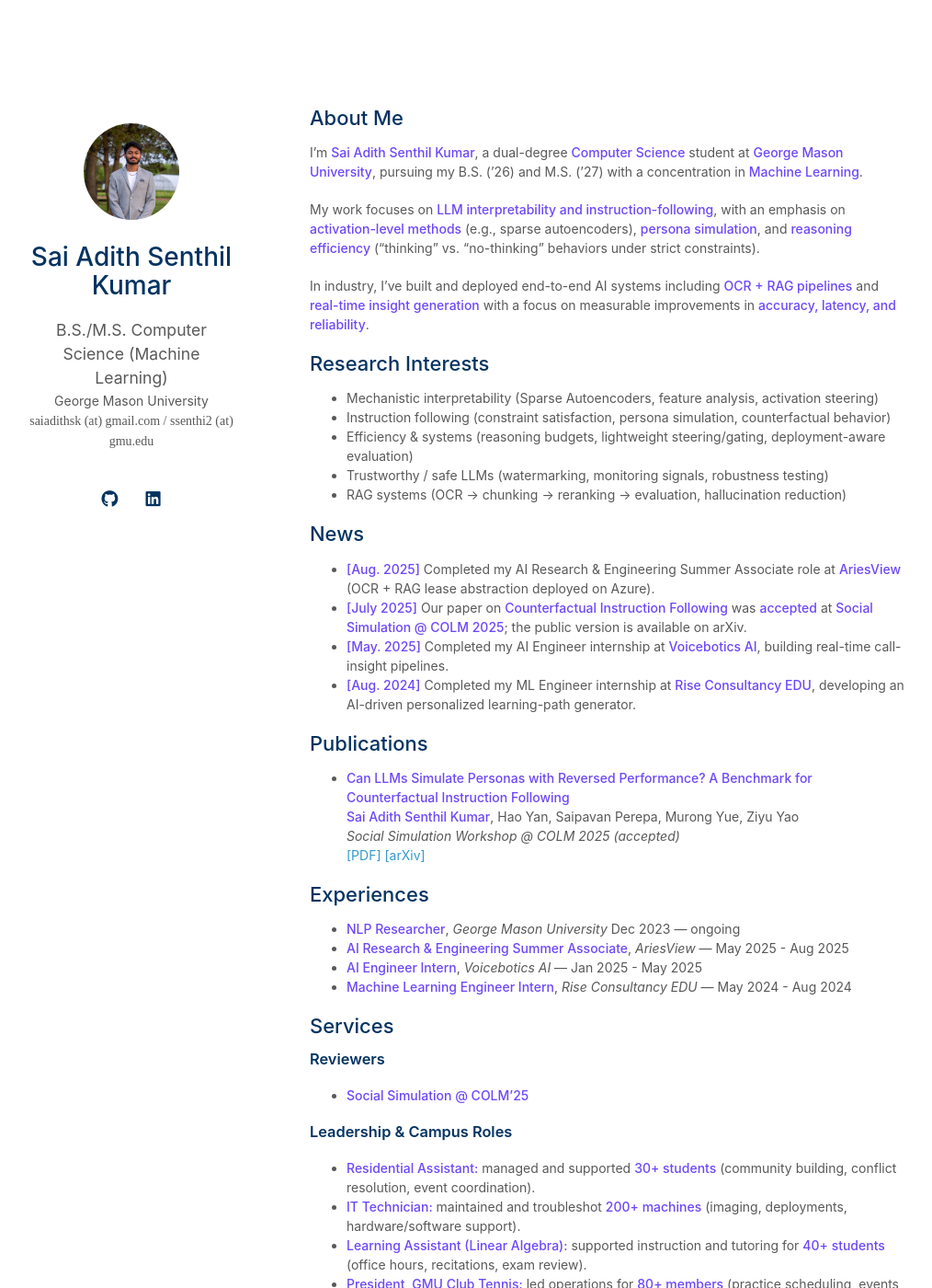
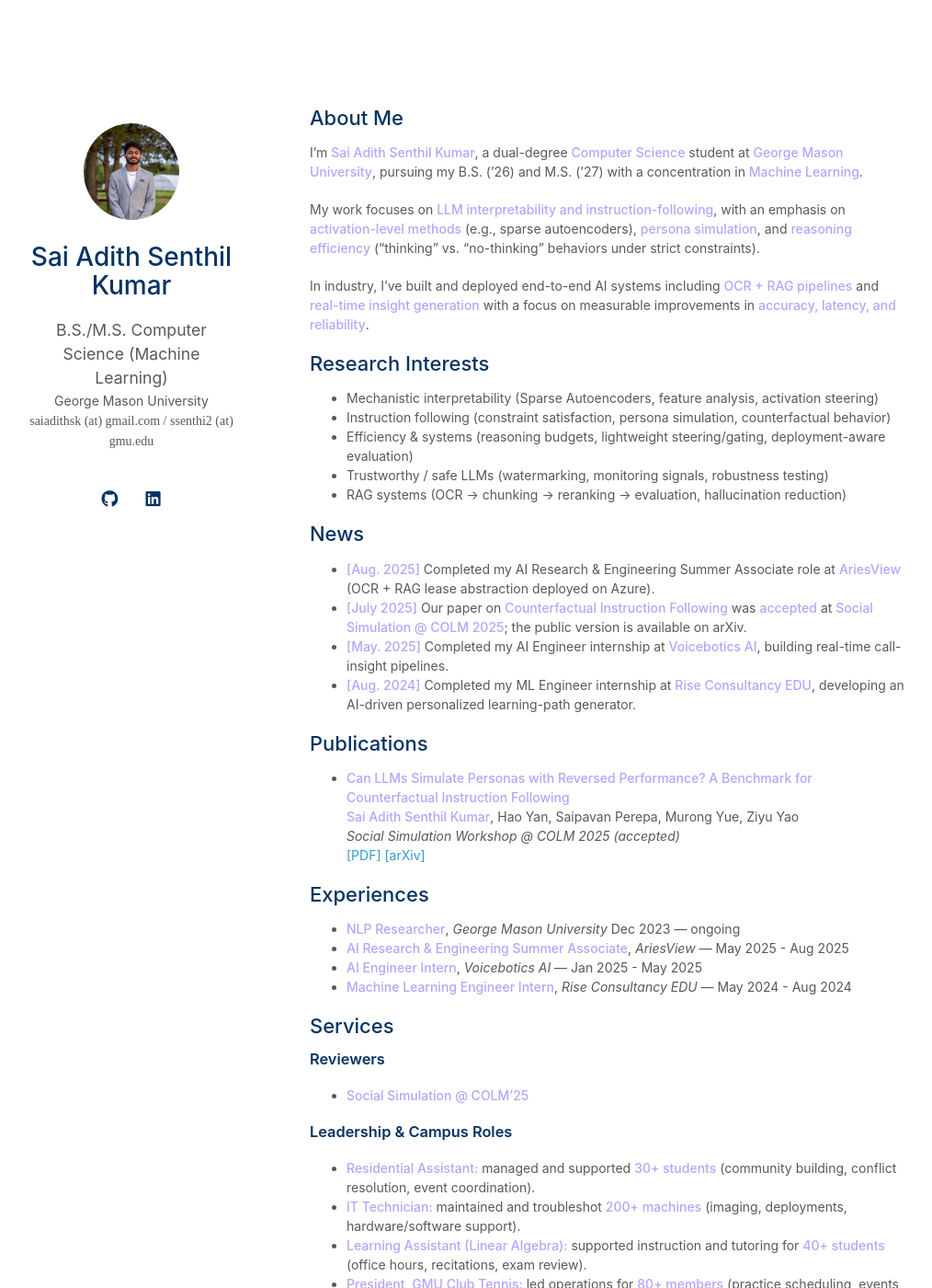
Before and after one commit to SAI-ADITH/SAI-ADITH.github.io, a Jekyll site: the page built from index.md, in a window 1280 px wide and 1400 px high. Shown: the whole window at 92% size, without its empty margins (133-1147 px from the left). Built offline with Jekyll 4.4.1, drawn with Linux system fonts in a browser that asks for light colours; a style sheet for code colours, icons or effects is not loaded; our own code applies the rules of GitHub Pages for plain Markdown files.

Commit message:
Change color of strong and b elements to light purple

```diff
--- a/assets/css/style.scss
+++ b/assets/css/style.scss
@@ -5,6 +5,5 @@
 
 strong, b {
   // color: #C4B5FD; light purple
-  color: #6d48fa;
-  // color: #4111f7;
+  color: #b7a4fc;
 }
```
